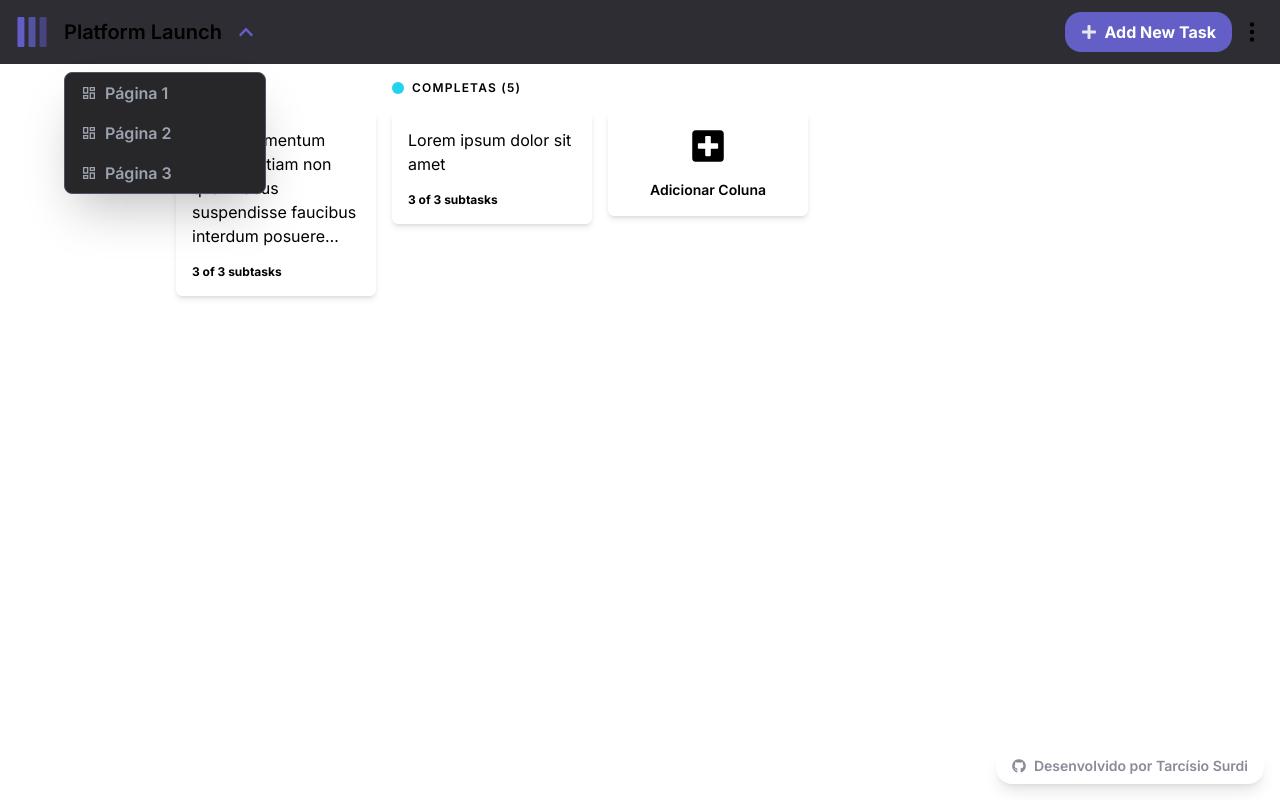
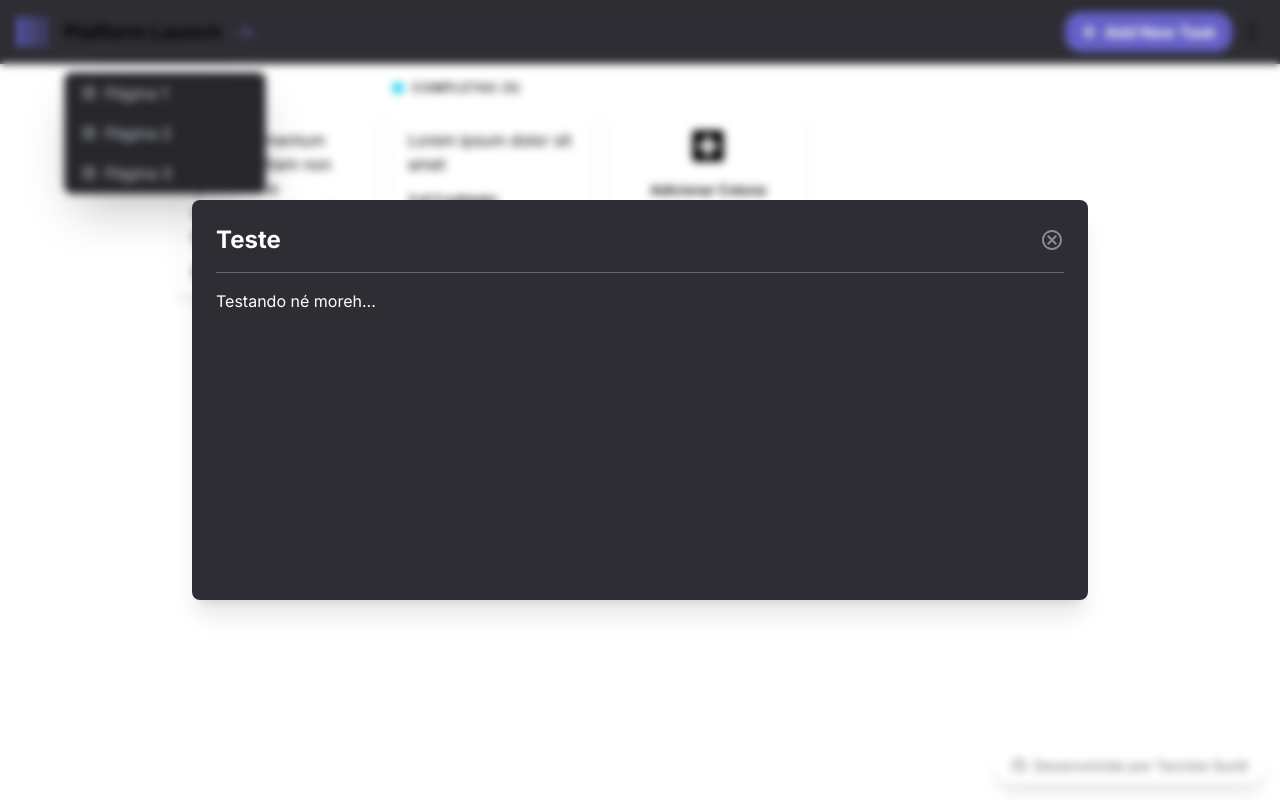
Before and after one commit to TarsiSurdi/kanban-pwa, a React (Vite) app: page / in a window 1280 px wide. Built offline with nearby package versions, Linux system fonts and the light colour scheme; what tailwindcss-safe-area would draw is missing.

Commit message:
feat: add Overlays / Modals

```diff
--- a/src/components/Navbar.tsx
+++ b/src/components/Navbar.tsx
@@ -2,10 +2,17 @@ import { useState } from "react";
 import { FaChevronDown, FaPlus } from "react-icons/fa";
 import { BsThreeDotsVertical } from "react-icons/bs";
 
-import { Icon, NavbarOption } from ".";
+import { Icon, NavbarOption, Overlay } from ".";
+import { createPortal } from "react-dom";
+import { TaskModal } from "./TaskModal";
 
 export function Navbar() {
   const [isOpen, setIsOpen] = useState(true);
+  const [showModal, setShowModal] = useState(true);
+
+  function handleShowModal() {
+    setShowModal((prevState) => !prevState);
+  }
 
   function handleClick() {
     setIsOpen((prevState) => !prevState);
@@ -37,9 +44,19 @@ export function Navbar() {
         </div>
       </div>
       <div className="flex items-center">
-        <button className="bg-primary text-white font-bold sm:px-4 sm:py-2 px-1 py-1 rounded-2xl mr-2 flex justify-between items-center whitespace-nowrap">
+        <button
+          className="bg-primary text-white font-bold sm:px-4 sm:py-2 px-1 py-1 rounded-2xl mr-2 flex justify-between items-center whitespace-nowrap"
+          onClick={handleShowModal}
+        >
           <FaPlus className="fill-gray-200 md:mr-2" />
           <p className="max-md:hidden">Add New Task</p>
+          {showModal &&
+            createPortal(
+              <Overlay>
+                <TaskModal title="Teste" description="Testando né moreh..." />
+              </Overlay>,
+              document.getElementById("root") as HTMLElement
+            )}
         </button>
         <BsThreeDotsVertical className="dark:fill-neutral-100 text-2xl" />
       </div>
--- /dev/null
+++ b/src/components/Overlay.tsx
@@ -0,0 +1,13 @@
+import { ReactNode } from "react";
+
+interface OverlayProps {
+  children: ReactNode;
+}
+
+export function Overlay({ children }: OverlayProps) {
+  return (
+    <div className="absolute top-0 left-0 h-full w-full backdrop-blur-sm z-20">
+      {children}
+    </div>
+  );
+}
--- /dev/null
+++ b/src/components/TaskModal.tsx
@@ -0,0 +1,21 @@
+import { MdOutlineCancel } from "react-icons/md";
+
+interface TaskModalProps {
+  title?: string;
+  description?: string;
+}
+
+export function TaskModal({ title, description }: TaskModalProps) {
+  return (
+    <div className="flex justify-center items-center h-full w-full">
+      <div className="w-[70%] h-[50%] bg-neutral-400 text-white p-6 rounded-lg shadow-xl">
+        <header className="flex items-center justify-between">
+          <h2 className="text-2xl font-bold">{title}</h2>
+          <MdOutlineCancel className="text-2xl text-neutral-100" />
+        </header>
+        <hr className="my-4 h-[1px] border-t-0 bg-neutral-200" />
+        <p>{description}</p>
+      </div>
+    </div>
+  );
+}
--- a/src/components/index.tsx
+++ b/src/components/index.tsx
@@ -5,3 +5,4 @@ export { Card } from "./Card";
 export { CardColumn } from "./CardColumn";
 export { Footer } from "./Footer";
 export { NavbarOption } from "./NavbarOption";
+export { Overlay } from "./Overlay";
```
